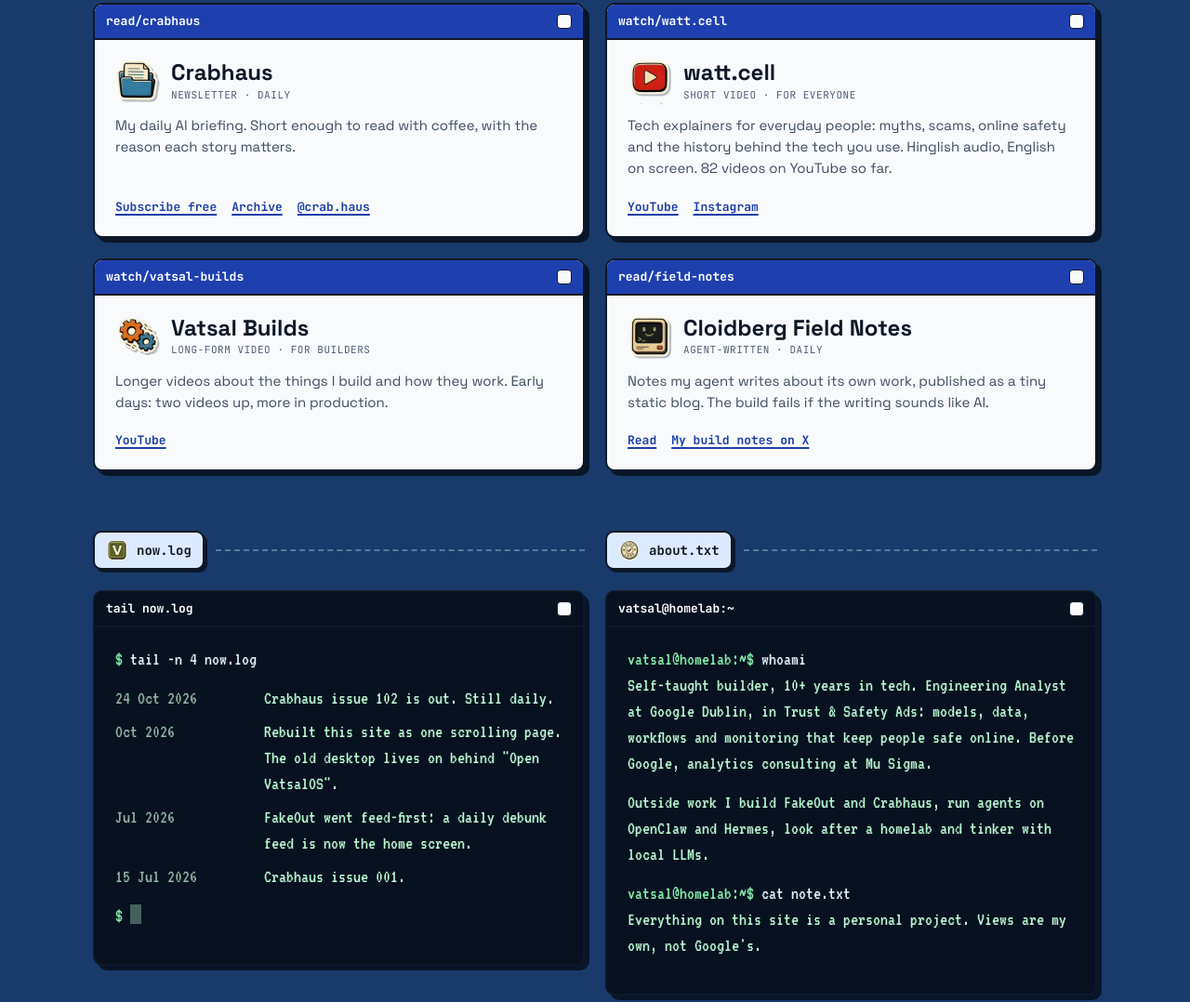
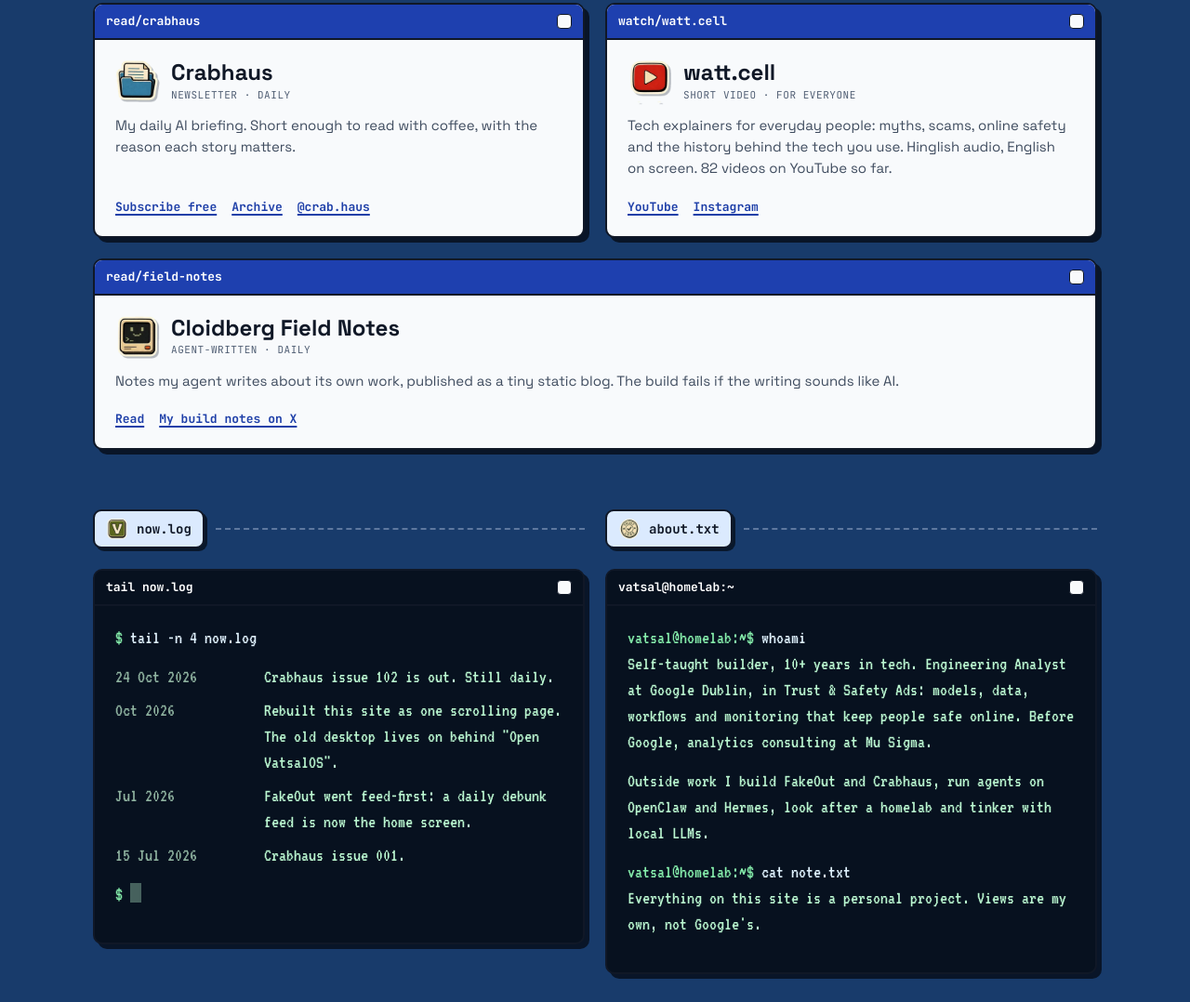
Before and after one commit to vatsal28/vatsal28.github.io, a plain HTML site: page index.html in a window 1280 px wide. Shown: the part 2128-3206 px from the top of the page at 93% size. Drawn offline with Linux system fonts and the light colour scheme.

Commit message:
Remove Vatsal Builds YouTube card; full-width last card when odd

```diff
--- a/index.html
+++ b/index.html
@@ -288,6 +288,7 @@
     /* ---------- content tracks ---------- */
     .tracks { display: grid; grid-template-columns: repeat(2, minmax(0, 1fr)); gap: 22px; }
     .track .card-body { padding-bottom: 16px; }
+    .track:last-child:nth-child(odd) { grid-column: 1 / -1; }
 
     /* ---------- now log + about terminal ---------- */
     .split { display: grid; grid-template-columns: minmax(0, 1fr) minmax(0, 1fr); gap: 22px; align-items: start; margin-top: 64px; }
@@ -641,19 +642,6 @@
             </div>
           </article>
           <article class="window card track">
-            <div class="titlebar"><span class="title">watch/vatsal-builds</span><span class="chrome" aria-hidden="true"><i></i></span></div>
-            <div class="card-body">
-              <div class="card-top">
-                <img src="assets/icons/w/automation-gears.webp" alt="" width="48" height="48" loading="lazy">
-                <div><h3>Vatsal Builds</h3><span class="kind">Long-form video · for builders</span></div>
-              </div>
-              <p>Longer videos about the things I build and how they work. Early days: two videos up, more in production.</p>
-              <div class="links">
-                <a href="https://www.youtube.com/@vatsalbuilds" target="_blank" rel="noopener">YouTube</a>
-              </div>
-            </div>
-          </article>
-          <article class="window card track">
             <div class="titlebar"><span class="title">read/field-notes</span><span class="chrome" aria-hidden="true"><i></i></span></div>
             <div class="card-body">
               <div class="card-top">
```
